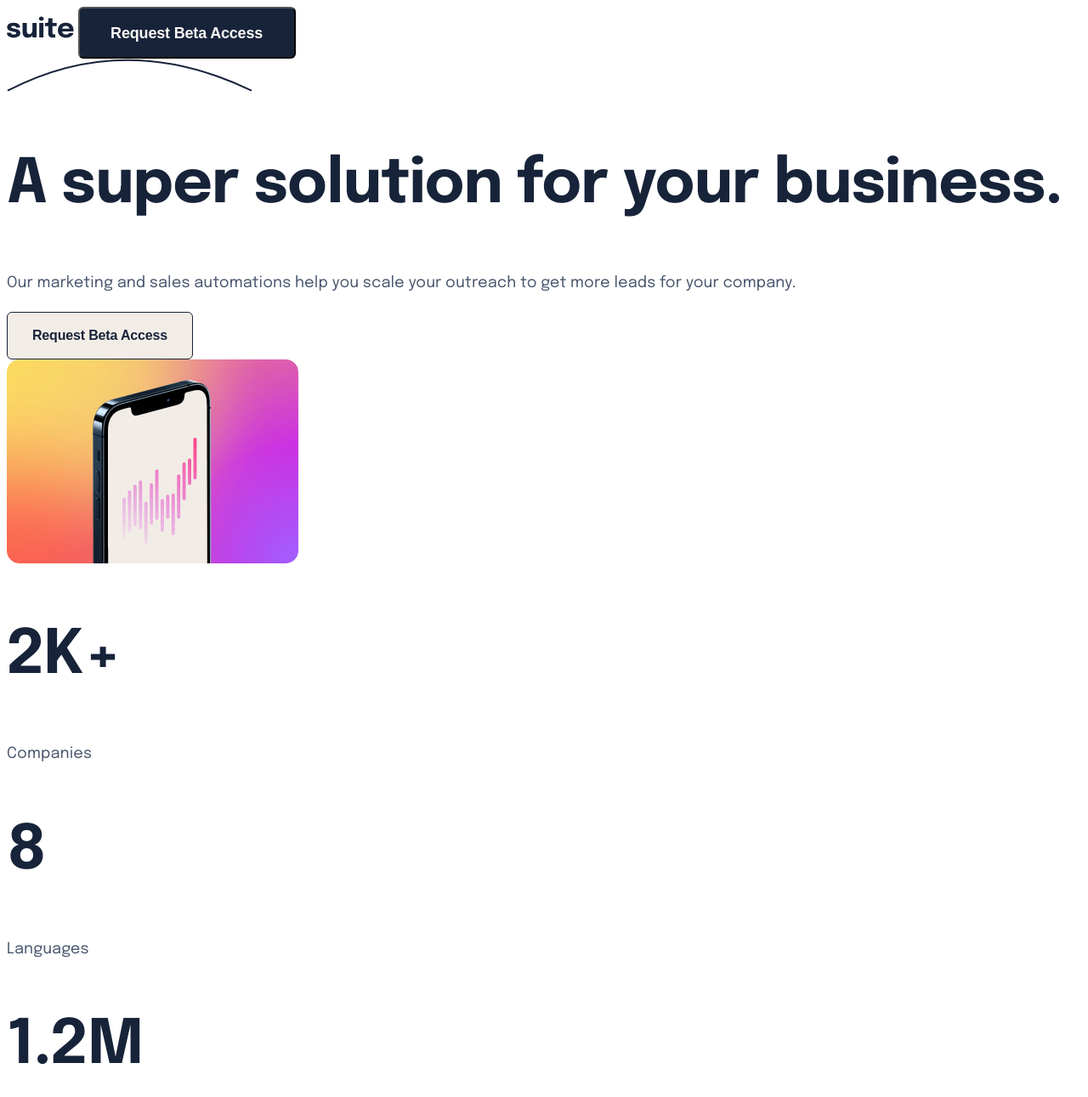
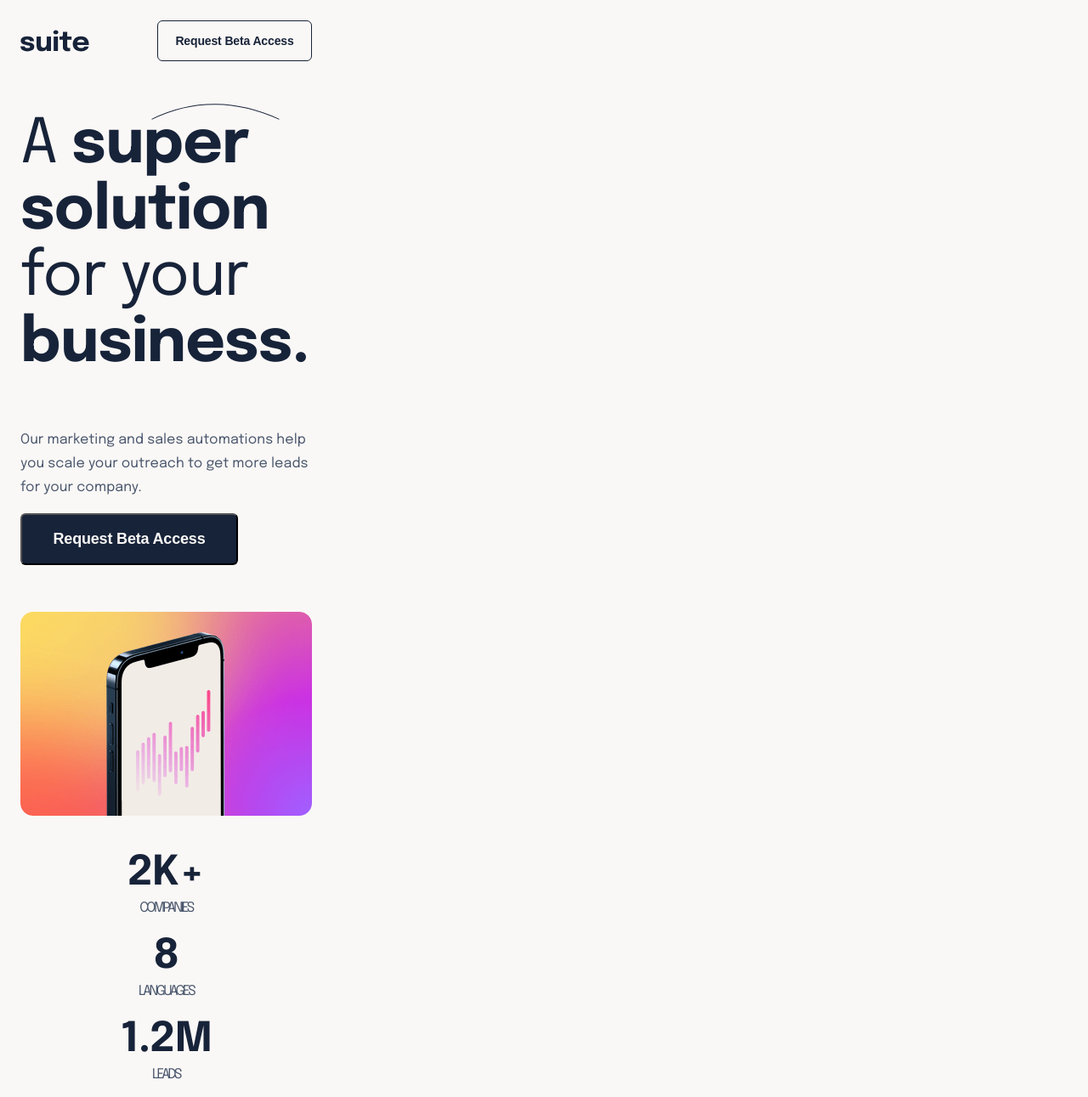
Before and after one commit to dsoluk/suite-landing-page, a plain HTML site: page index.html in a window 1280 px wide. Shown: the top 1291 px of the page at 85% size. Drawn offline with Linux system fonts and the light colour scheme.

Commit message:
working thru

```diff
--- a/index.html
+++ b/index.html
@@ -21,17 +21,17 @@
   <main class="page-container">
     <section class="header">
       <img class="logo" src="assets/logo.svg" alt="suite logo">
-      <button type="button" id="button-Primary" name="reqbtn" value="1">Request Beta Access</button>
+      <button type="button" id="button-Secondary" name="reqbtn" value="1">Request Beta Access</button>
     </section>
 
     <section class="top-section">
-      <img src="/assets/pattern-curved-line-1.svg" alt=""></img>
+      <img id="curved-line" src="/assets/pattern-curved-line-1.svg" alt=""></img>
 
       <div class="left-pane">
         <h1>A <span>super solution</span> for your <span>business.</span></h1>
         <p>Our marketing and sales automations help you scale your outreach to
         get more leads for your company.</p>
-        <button type="button" id="button-Secondary" name="reqbtn">Request Beta Access</button>
+        <button type="button" id="button-Primary" name="reqbtn">Request Beta Access</button>
       </div>
 
       <picture class="hero">
@@ -56,22 +56,22 @@
 
       <div class="right-pane-stats">
         <div class="stats">
-          <h1>2K+</h1>
-          <p>Companies</p>
+          <h2>2K+</h2>
+          <h4>Companies</h4>
         </div>
         <div class="stats">
-          <h1>8</h1>
-          <p>Languages</p>
+          <h2>8</h2>
+          <h4>Languages</h4>
         </div>
         <div class="stats">
-          <h1>1.2M</h1>
-          <p>Leads</p>
+          <h2>1.2M</h2>
+          <h4>Leads</h4>
         </div>
       </div>
 
     </section>
-
-    <section class="mid-section">
+    <div class="next div">
+      <div id="jeremy-box"
         <picture class="jeremy">
           <source type="image/png"
                   media="(min-width:375px)"
@@ -91,6 +91,8 @@
                           assets/image-jeremy-large@2x.webp 2x">
           <img src="assets/image-jeremy-small.png" alt="jeremy CEO on a mobile device">
         </picture>
+      </div class="mid-section">
+        <section class="info-section">
 
           <img id="blur-oval" src="assets/pattern-blur.svg" alt="">
 
@@ -107,7 +109,8 @@
           <h3>CMO, Fylo</h3>
 
         </section>
-
+      </div>
+    </div>
     <footer class="footer-section">
       <img src="assets/logo.svg" alt="">
       <p>Copyright - Suite</p>
--- a/styles.css
+++ b/styles.css
@@ -1,13 +1,19 @@
 
 :root {
     /* colours */
-    --black: #172339;
+    --darkblue: #172339;
     --grey: #49566D;
     --cream: #F3EDE7;
     --white: #FAF8F6;
     --violet: #A060FF;
     --pink: #CB30E3;
     --orange: #FFA84E;
+}
+
+img {
+width: 100%;
+height: 100%;
+display: block;
 }
 
 html, body {
@@ -17,19 +23,42 @@ html, body {
     font-size: 18px;
     line-height: 32px;
     letter-spacing: 0.1px;
-    color: var(--grey)
+    color: var(--grey);
+    background-color: var(--white);
+
+    min-width: 375px;
+    width: 375px;
 
 
 }
 
 /* Heading XL */
 h1 {
+    font-weight: 400;
+    font-size: 38px;
+    line-height: 44px;
+    letter-spacing: -.527778px;
+    color: var(--darkblue);
+}
+
+@media screen and (min-width: 768px) {
+    h1 {
+        font-size: 56px;
+        line-height: 64px;
+        letter-spacing: -0.777778px;
+    }
+}
+
+@media screen and (min-width: 992px) {
+    h1 {
+        font-size: 72px;
+        line-height: 78px;
+        letter-spacing: -1px;
+    }
+}
+
+h1 span {
     font-weight: 700;
-    font-size: 72px;
-    line-height: 78px;
-    letter-spacing: -1px;
-    color: var(--black);
-
 }
 
 /* Heading L */
@@ -38,7 +67,8 @@ h2 {
     font-size: 48px;
     line-height: 56px;
     letter-spacing: -.5px;
-    color: var(--black);
+    color: var(--darkblue);
+    text-align: center;
 }
 
 /* Heading M */
@@ -47,7 +77,7 @@ h3 {
     font-size: 18px;
     line-height: 32px;
     letter-spacing: -.18px;
-    color: var(--black);
+    color: var(--darkblue);
 }
 
 /* Heading S */
@@ -56,9 +86,13 @@ h4 {
     font-size: 16px;
     line-height: 26px;
     letter-spacing: -2.5px;
+    text-align: center;
+    text-transform: uppercase;
 }
 
 #quote {
+
+
     font-weight: 400;
     font-size: 20px;
     line-height: 35px;
@@ -73,14 +107,18 @@ footer {
 #button-Primary {
     width: 256px;
     height: 61px;
-    background-color: var(--black);
+    background-color: var(--darkblue);
     color: var(--white);
     border-radius: 6px;
     font-weight: 700;
     font-size: 18px;
     line-height: 32px;
     letter-spacing: -.18px;
+    margin-bottom: 55.68px;
 }
+/* @media screen and (min-width: 992px) {
+
+} */
 
 #button-Primary:hover {
     color: var(--cream);
@@ -89,20 +127,94 @@ footer {
 }
 
 #button-Secondary {
-    width: 219px;
-    height: 56px;
-    background-color: var(--cream);
-    color: var(--black);
+    width: 182px;
+    height: 48px;
+    background-color: var(--white);
+    color: var(--darkblue);
     border-radius: 6px;
     font-weight: 700;
-    font-size: 16px;
-    line-height: 32px;
-    letter-spacing: -0.16px;
-    border: 1px solid var(--black)
+    font-size: 14px;
+    line-height: 24px;
+    letter-spacing: -0.14px;
+    border: 1px solid var(--darkblue)
 }
 
 #button-Secondary:hover {
     color: var(--cream);
-    background-color: var(--black);
+    background-color: var(--darkblue);
     cursor: pointer;
 }
+
+.header {
+    display: flex;
+    justify-content: space-between;
+    align-items: center;
+    margin: 24px 16px;
+}
+
+.logo {
+    width: 81px;
+
+}
+
+.top-section {
+    position: relative;
+    margin: 16px;
+
+}
+
+.left-pane {
+    margin: 16px inherit;
+}
+#curved-line {
+    position: absolute;
+    width: 151.47px;
+    height: 19px;
+    left: 154px;
+    top: -9.5px;
+}
+
+.left-pane p {
+    font-weight: 400;
+    font-size: 16px;
+    line-height: 28px;
+    letter-spacing: 0.0888889px;
+    color: var(--grey);
+}
+
+.right-pane-stats {
+    margin-top: 40px;
+}
+.stats {
+    margin: 16px;
+}
+
+.stats h2 {
+    margin:0;
+}
+.stats h4 {
+    margin:0;
+}
+
+.mid-section {
+    /* z-index: -1; */
+}
+
+
+.info-section {
+position: absolute;
+    background-color: var(--darkblue);
+border-radius: 15px;
+margin: 16px;
+position: absolute;
+    margin-top: -335px;
+/* background-position: 99px auto; */
+}
+
+#jeremy-box {
+    /* margin-top: 181px; */
+    /* position: absolute; */
+    /* top: -90px; */
+    /* height: calc(100% + 181px); */
+    /* z-index: 5; */
+}
```
Lines whose indentation alone changed are shown as unchanged.
